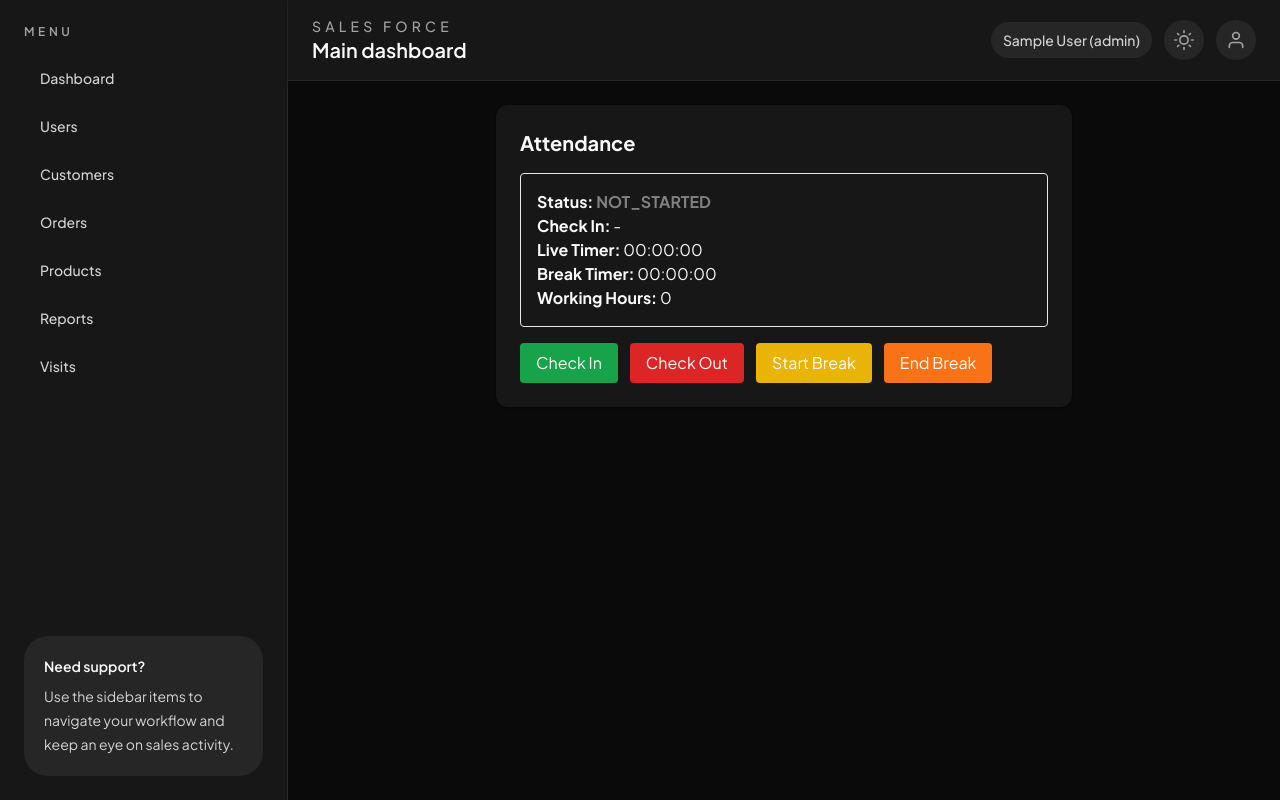
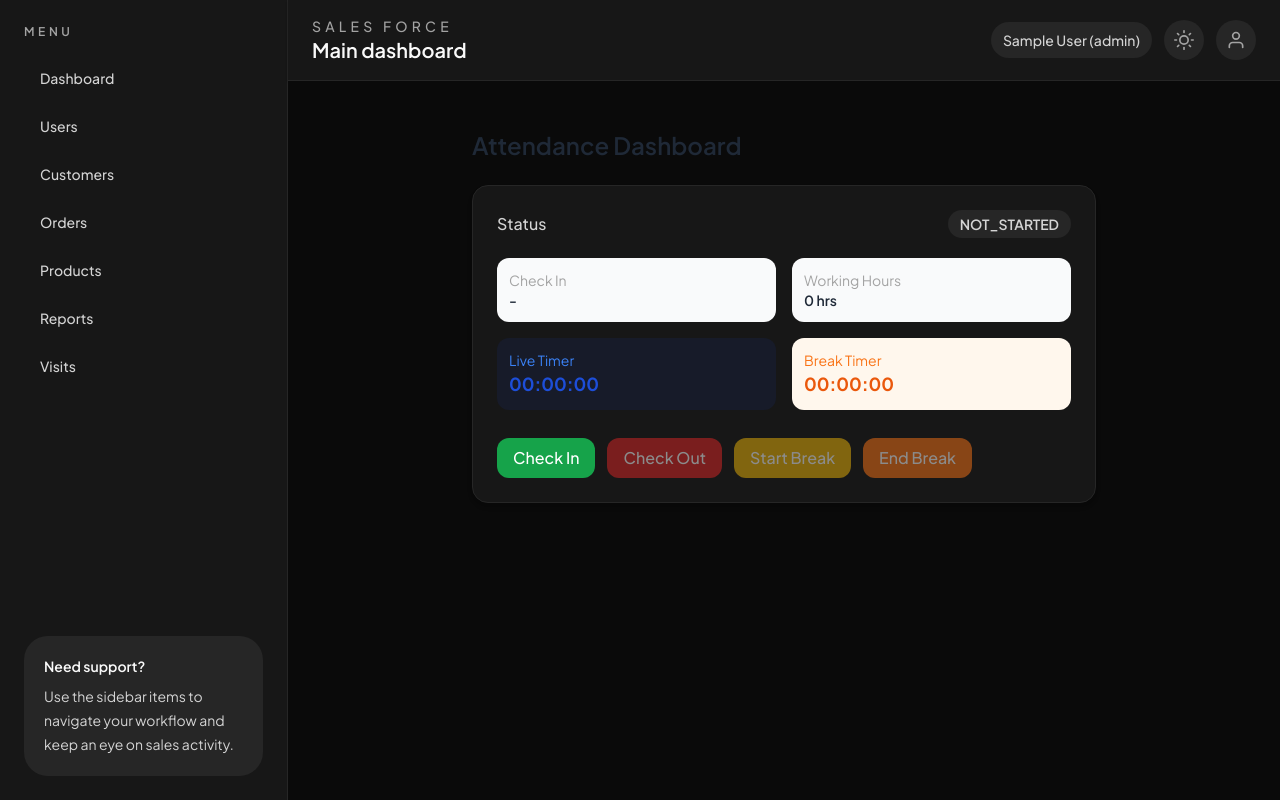
Before and after one commit to dhruv-pro/field-sales-management, a React (Vite) app: page /attendence in a window 1280 px wide. Built offline with nearby package versions, Linux system fonts and the light colour scheme; no server answers; sample sign-in values are in the browser's storage.

Commit message:
Attendance UI enhancement

```diff
--- a/src/features/attendance/AttendancePage.tsx
+++ b/src/features/attendance/AttendancePage.tsx
@@ -156,52 +156,75 @@ const AttendancePage = () => {
 
     return (
         <>
-            <div className="max-w-xl mx-auto p-6 bg-white shadow rounded-lg">
-                <h2 className="text-xl font-bold mb-4">Attendance</h2>
+            <div className="max-w-2xl mx-auto p-6">
+                {/* Header */}
+                <div className="flex items-center justify-between mb-6">
+                    <h2 className="text-2xl font-semibold text-gray-800">
+                        Attendance Dashboard
+                    </h2>
+                </div>
 
-                <div className="border p-4 rounded mb-4">
-                    <p>
-                        <b>Status:</b>{" "}
+                {/* Main Card */}
+                <div className="bg-white rounded-xl shadow-md border border-gray-100 p-6 space-y-5">
+
+                    {/* Status Row */}
+                    <div className="flex items-center justify-between">
+                        <span className="text-gray-600 font-medium">Status</span>
+
                         <span
-                            style={{
-                                color:
-                                    today?.attendance?.status === "WORKING"
-                                        ? "green"
+                            className={`px-3 py-1 rounded-full text-sm font-semibold ${today?.attendance?.status === "WORKING"
+                                    ? "bg-green-100 text-green-700"
                                     : today?.attendance?.status === "ON_BREAK"
-                                            ? "orange"
+                                        ? "bg-yellow-100 text-yellow-700"
                                         : today?.attendance?.status === "COMPLETED"
-                                                ? "red"
-                                                : "gray",
-                                fontWeight: "bold",
-                            }}
+                                            ? "bg-red-100 text-red-700"
+                                            : "bg-gray-100 text-gray-600"
+                                }`}
                         >
                             {today?.attendance?.status || "NOT_STARTED"}
                         </span>
-                    </p>
-                    <p>
-                        <b>Check In:</b>{" "}
+                    </div>
+
+                    {/* Info Grid */}
+                    <div className="grid grid-cols-2 gap-4 text-sm">
+                        <div className="p-3 bg-gray-50 rounded-lg">
+                            <p className="text-gray-500">Check In</p>
+                            <p className="font-semibold text-gray-800">
                                 {today?.attendance?.clockInTime
-                            ? new Date(
-                                today.attendance.clockInTime
-                            ).toLocaleTimeString()
+                                    ? new Date(today.attendance.clockInTime).toLocaleTimeString()
                                     : "-"}
-                    </p>
-                    <p>
-                        <b>Live Timer:</b> {formatTime(loginSeconds)}
-                    </p>
-                    <p>
-                        <b>Break Timer:</b> {formatTime(breakSeconds)}
-                    </p>
-                    <p>
-                        <b>Working Hours:</b> {today?.attendance?.workingHours || 0}
                             </p>
                         </div>
 
-                <div className="flex gap-3">
+                        <div className="p-3 bg-gray-50 rounded-lg">
+                            <p className="text-gray-500">Working Hours</p>
+                            <p className="font-semibold text-gray-800">
+                                {today?.attendance?.workingHours || 0} hrs
+                            </p>
+                        </div>
+
+                        <div className="p-3 bg-blue-50 rounded-lg">
+                            <p className="text-blue-500">Live Timer</p>
+                            <p className="text-lg font-bold text-blue-700">
+                                {formatTime(loginSeconds)}
+                            </p>
+                        </div>
+
+                        <div className="p-3 bg-orange-50 rounded-lg">
+                            <p className="text-orange-500">Break Timer</p>
+                            <p className="text-lg font-bold text-orange-600">
+                                {formatTime(breakSeconds)}
+                            </p>
+                        </div>
+                    </div>
+
+                    {/* Buttons */}
+                    <div className="flex flex-wrap gap-3 pt-2">
                         <button
                             onClick={handleCheckIn}
                             disabled={loading || !!today?.attendance?.clockInTime}
-                        className="px-4 py-2 bg-green-600 text-white rounded"
+                            className="px-4 py-2 rounded-lg bg-green-600 text-white font-medium
+                     hover:bg-green-700 disabled:opacity-50 disabled:cursor-not-allowed transition"
                         >
                             Check In
                         </button>
@@ -213,10 +236,12 @@ const AttendancePage = () => {
                                 !today?.attendance?.clockInTime ||
                                 !!today?.attendance?.clockOutTime
                             }
-                        className="px-4 py-2 bg-red-600 text-white rounded"
+                            className="px-4 py-2 rounded-lg bg-red-600 text-white font-medium
+                     hover:bg-red-700 disabled:opacity-50 disabled:cursor-not-allowed transition"
                         >
                             Check Out
                         </button>
+
                         <button
                             onClick={handleStartBreak}
                             disabled={
@@ -225,7 +250,8 @@ const AttendancePage = () => {
                                 !!today?.attendance?.clockOutTime ||
                                 today?.isBreakRunning
                             }
-                        className="px-4 py-2 bg-yellow-500 text-white rounded"
+                            className="px-4 py-2 rounded-lg bg-yellow-500 text-white font-medium
+                     hover:bg-yellow-600 disabled:opacity-50 disabled:cursor-not-allowed transition"
                         >
                             Start Break
                         </button>
@@ -233,13 +259,14 @@ const AttendancePage = () => {
                         <button
                             onClick={handleEndBreak}
                             disabled={loading || !today?.isBreakRunning}
-                        className="px-4 py-2 bg-orange-500 text-white rounded"
+                            className="px-4 py-2 rounded-lg bg-orange-500 text-white font-medium
+                     hover:bg-orange-600 disabled:opacity-50 disabled:cursor-not-allowed transition"
                         >
                             End Break
                         </button>
                     </div>
                 </div>
-
+            </div>
         </>
     );
 };
```
Lines whose indentation alone changed are shown as unchanged.
